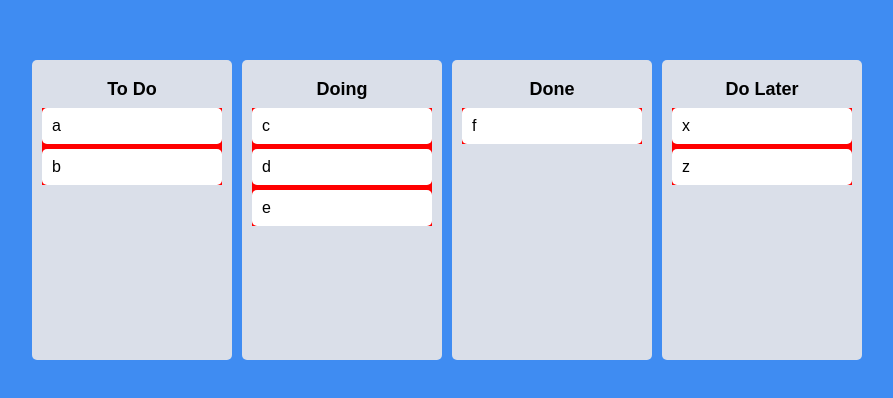
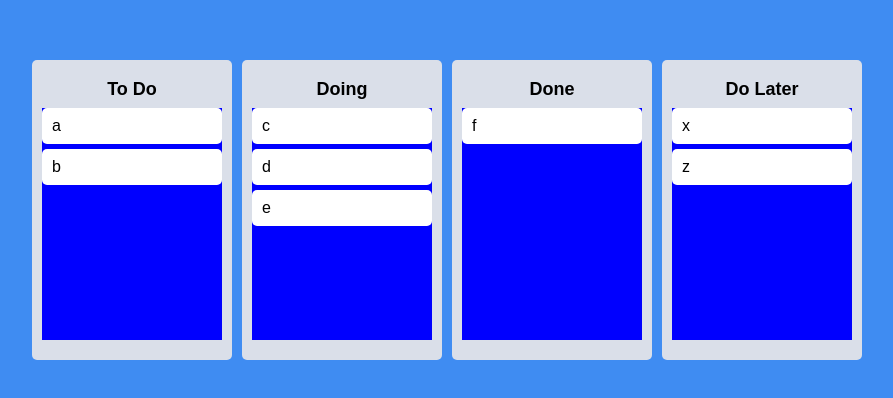
Before and after one commit to jiyong0419/react-masterclass_chapter7, a React (Create React App) app: page / in a window 1280 px wide. Shown: the part 190-588 px from the top of the page, without its empty margins (193-1086 px from the left). Built offline with nearby package versions, Linux system fonts and the light colour scheme.

Commit message:
#7.11
Droppable이 제공해주는 2번째 args인 snapshot활용하기

```diff
--- a/src/Components/Board.tsx
+++ b/src/Components/Board.tsx
@@ -6,6 +6,10 @@
   toDos: string[];
   boardId: string;
 }
+interface IAreaProps {
+  isDraggingFromThis: boolean;
+  isDraggingOver: boolean;
+}
 
 const Wrapper = styled.div`
   width: 200px;
@@ -13,6 +17,8 @@
   background-color: ${(props) => props.theme.boardColor};
   border-radius: 5px;
   min-height: 300px;
+  display: flex;
+  flex-direction: column;
 `;
 const Title = styled.h1`
   text-align: center;
@@ -20,15 +26,22 @@
   margin-bottom: 10px;
   font-size: 18px;
 `;
+const Area = styled.div<IAreaProps>`
+  background-color: ${(props) =>
+    props.isDraggingOver ? "pink" : props.isDraggingFromThis ? "red" : "blue"};
+  flex-grow: 1;
+  transition: background-color 0.2s;
+`;
 
 function Board({ toDos, boardId }: IBoardProps) {
   return (
     <Wrapper>
       <Title>{boardId}</Title>
       <Droppable droppableId={boardId}>
-        {(magic) => (
-          <div
-            style={{ backgroundColor: "red" }}
+        {(magic, snapshot) => (
+          <Area
+            isDraggingOver={snapshot.isDraggingOver}
+            isDraggingFromThis={Boolean(snapshot.draggingFromThisWith)}
             ref={magic.innerRef}
             {...magic.droppableProps}
           >
@@ -40,7 +53,7 @@
               ></DraggableCard>
             ))}
             {magic.placeholder}
-          </div>
+          </Area>
         )}
       </Droppable>
     </Wrapper>
```
